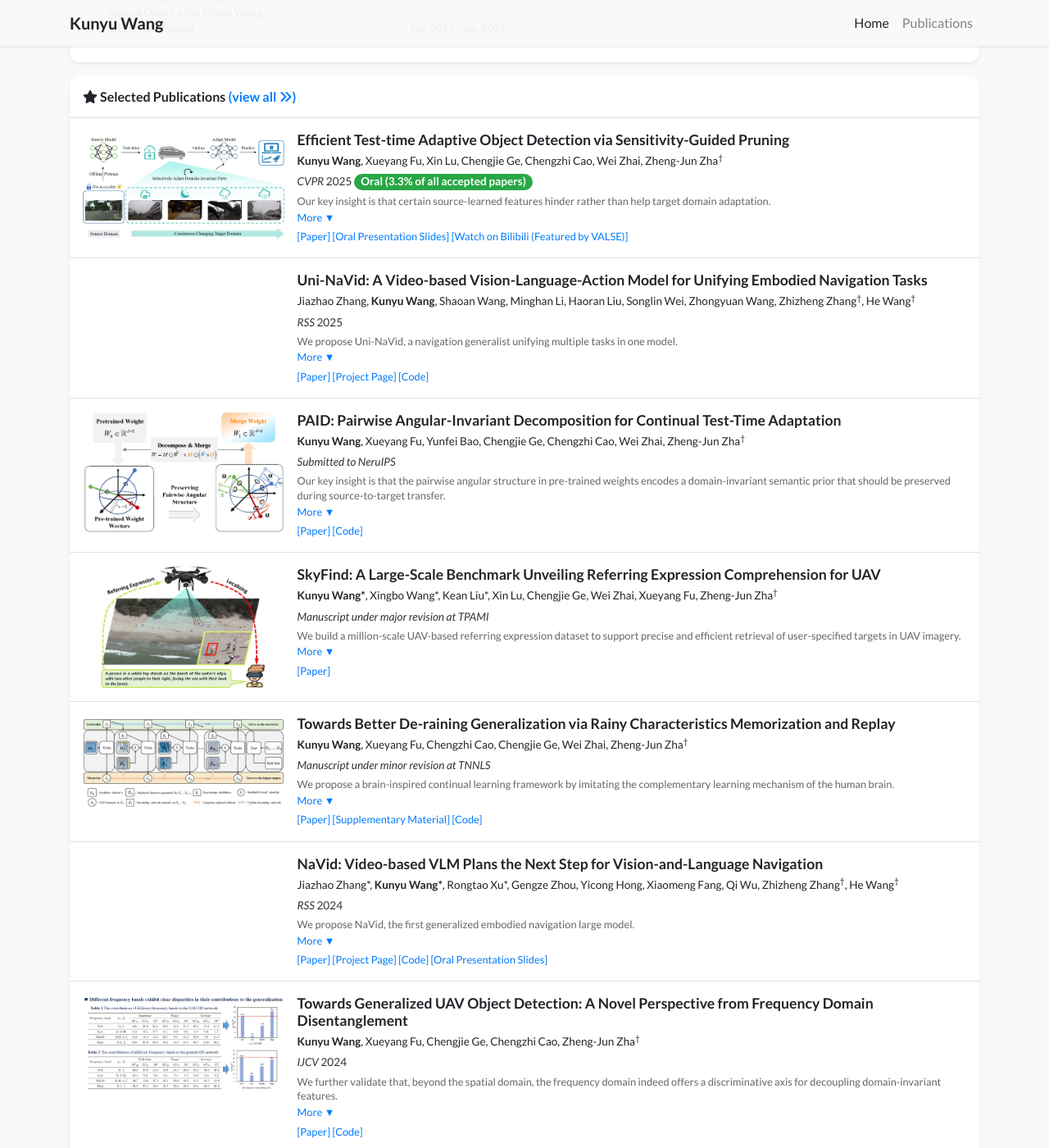
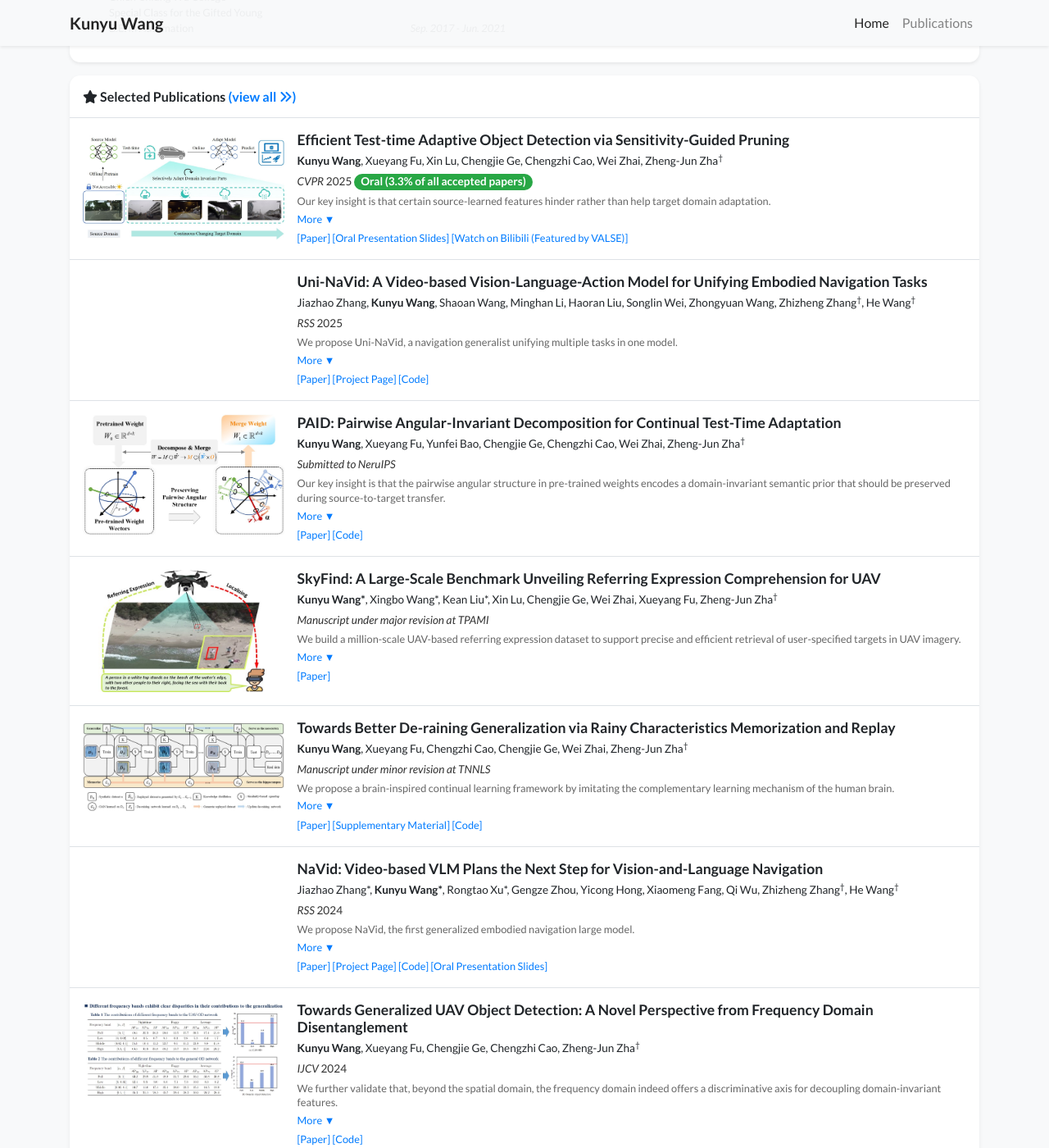
Before and after one commit to wangkunyu241/wangkunyu241.github.io, a Jekyll site: the page built from index.html, in a window 1280 px wide and 1400 px high, scrolled down 1008 px. Shown: the whole window at 82% size. Built offline with Jekyll 4.4.1, drawn with Linux system fonts in a browser that asks for light colours; nearby versions of some CDN libraries; a style sheet for code colours, icons or effects is not loaded.

Commit message:
Update global.css

```diff
--- a/assets/css/global.css
+++ b/assets/css/global.css
@@ -145,7 +145,7 @@ div.lazy {
     font-size: 0.8rem;
     color: #666;
     line-height: 1.4;
-    margin-bottom: -0.2rem;
+    margin-bottom: -0.1rem;
 }
 
 .toggle-btn {
```
